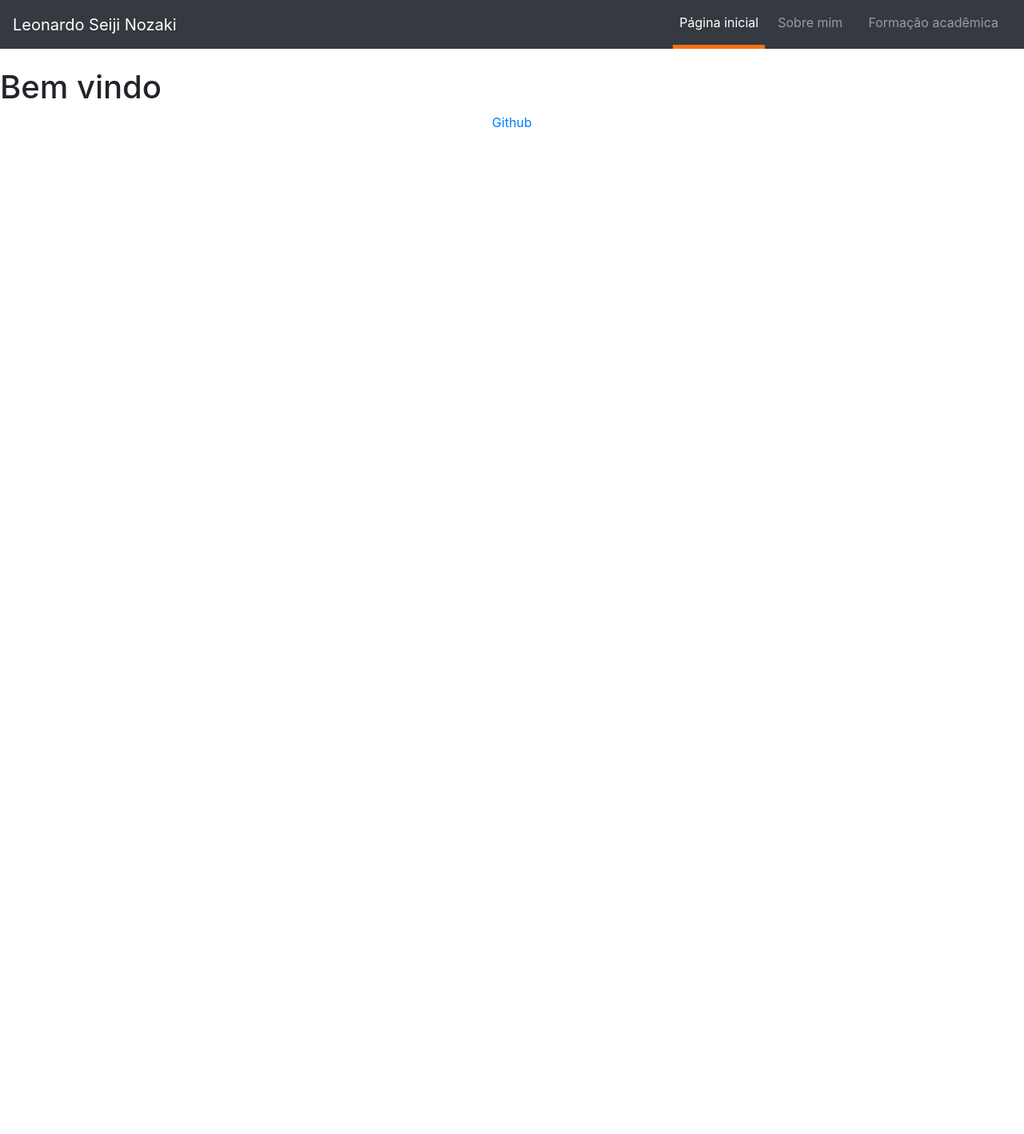
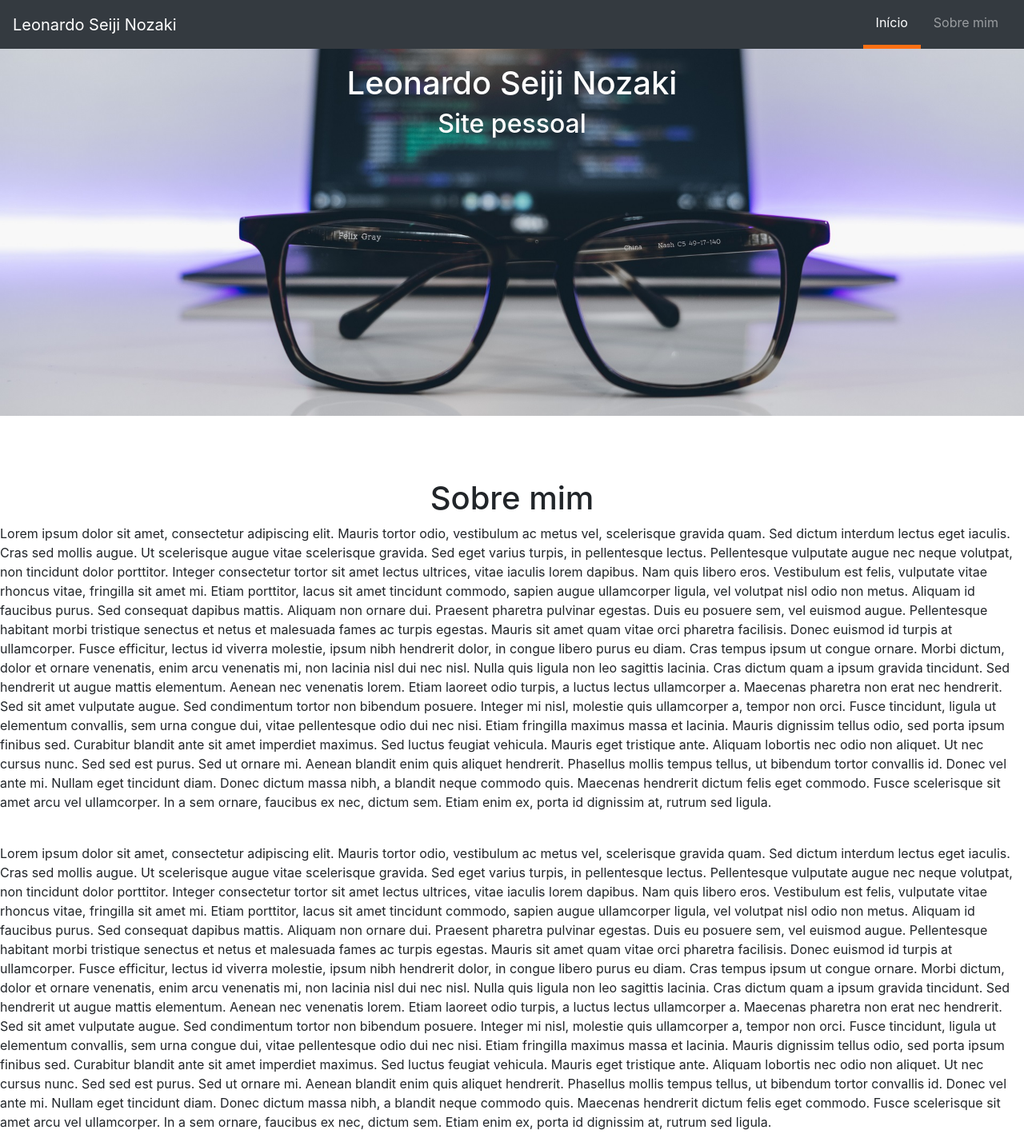
Before and after one commit to LeonardoNozaki/LeonardoNozaki.github.io, a plain HTML site: page index.html in a window 1280 px wide. Shown: the whole page at 80% size. Before the commit the page ends 800 px from the top, so only its background shows below. Drawn offline with nearby package versions, Linux system fonts and the light colour scheme.

Commit message:
Organizacao em pastas e comecando a formular o corpo da pagina, melhora na navbar

```diff
--- /dev/null
+++ b/JS/arq.js
@@ -0,0 +1,24 @@
+$(document).ready(function() {
+    var inicio = document.getElementById('link-inicio'),
+        sobre = document.getElementById('link-sobre'),
+        liInicio = document.getElementById('li-inicio'),
+        liSobre = document.getElementById('li-sobre');
+
+    $(inicio).click(function() {
+        $(sobre).removeClass("text-active");
+        $(sobre).addClass("nav-l");
+        $(liSobre).removeClass("ul-li-active");
+        $(inicio).addClass("text-active");
+        $(inicio).removeClass("nav-l");
+        $(liInicio).addClass("ul-li-active");
+    });
+
+    $(sobre).click(function() {
+        $(inicio).removeClass("text-active");
+        $(inicio).addClass("nav-l");
+        $(liInicio).removeClass("ul-li-active");
+        $(sobre).addClass("text-active");
+        $(sobre).removeClass("nav-l");
+        $(liSobre).addClass("ul-li-active");
+    });
+});
--- /dev/null
+++ b/Style/style.css
@@ -0,0 +1,58 @@
+.ul-li-active {
+    border-bottom: 5px solid #fd7014;
+}
+
+ul li {
+    padding-top: 8px;
+    padding-bottom: 8px;
+}
+
+.text-active {
+    color: white;
+    padding-right: .5rem;
+    padding-left: .5rem;
+    display: block;
+    padding: .5rem 1rem;
+}
+
+.text-active:hover {
+    color: white;
+    text-decoration: none;
+}
+
+#nav1 {
+    padding-top: 0;
+    padding-bottom: 0;
+}
+
+.nav-l {
+    color: rgba(255, 255, 255, .5);
+    padding-right: .5rem;
+    padding-left: .5rem;
+    display: block;
+    padding: .5rem 1rem;
+}
+
+.nav-l:hover {
+    color: #fd7014;
+    text-decoration: none;
+}
+
+.a {
+    color: white;
+}
+
+#Inicio {
+    background: url(../Imagens/background.jpg) no-repeat fixed center center;
+    background-size: cover;
+    height: 65vh;
+}
+
+.center-white {
+    text-align: center;
+    color: white;
+}
+
+.center {
+    text-align: center;
+}
--- a/index.html
+++ b/index.html
@@ -5,55 +5,76 @@
     <meta http-equiv="Content-Type" content="text/html; charset=UTF-8">
     <title>Página inicial - Leonardo</title>
     <link rel="stylesheet" href="https://stackpath.bootstrapcdn.com/bootstrap/4.3.1/css/bootstrap.min.css" integrity="sha384-ggOyR0iXCbMQv3Xipma34MD+dH/1fQ784/j6cY/iJTQUOhcWr7x9JvoRxT2MZw1T" crossorigin="anonymous">
-    <link rel="icon" type="imagem/png" href="images.png" />
+    <link rel="icon" type="imagem/png" href="Imagens/iconeinicial.png" />
 
     <script src="https://code.jquery.com/jquery-3.3.1.slim.min.js" integrity="sha384-q8i/X+965DzO0rT7abK41JStQIAqVgRVzpbzo5smXKp4YfRvH+8abtTE1Pi6jizo" crossorigin="anonymous"></script>
     <script src="https://cdnjs.cloudflare.com/ajax/libs/popper.js/1.14.7/umd/popper.min.js" integrity="sha384-UO2eT0CpHqdSJQ6hJty5KVphtPhzWj9WO1clHTMGa3JDZwrnQq4sF86dIHNDz0W1" crossorigin="anonymous"></script>
     <script src="https://stackpath.bootstrapcdn.com/bootstrap/4.3.1/js/bootstrap.min.js" integrity="sha384-JjSmVgyd0p3pXB1rRibZUAYoIIy6OrQ6VrjIEaFf/nJGzIxFDsf4x0xIM+B07jRM" crossorigin="anonymous"></script>
-    <link rel="stylesheet" type="text/css" href="style.css">
+    <link rel="stylesheet" type="text/css" href="Style/style.css">
 </head>
 
 <script src="http://code.jquery.com/jquery-2.1.3.min.js"></script>
+<script type="text/javascript" src="JS/arq.js"></script>
 
 <body style=" position: relative;">
     <header>
+        <nav class="navbar navbar-expand-lg navbar-dark bg-dark fixed-top" id="nav1">
+            <a class="navbar-brand " style="color: white;">Leonardo Seiji Nozaki</a>
 
-
-        <nav class="navbar navbar-expand-lg navbar-dark bg-dark" id="nav1">
-            <a class="navbar-brand" id="text-active">Leonardo Seiji Nozaki</a>
-            <button class="navbar-toggler" type="button" data-toggle="collapse" data-target="#navbarText" aria-controls="navbarText" aria-expanded="false" aria-label="Toggle navigation">
-              <span class="navbar-toggler-icon"></span>
-            </button>
             <div class="collapse navbar-collapse" id="navbarText">
                 <ul class="navbar-nav ml-auto">
-                    <li class="nav-item" id="ul-li-active">
-                        <a class="nav-link" href="#" id="text-active">Página inicial</a>
+                    <li class="nav-item ul-li-active" id="li-inicio">
+                        <a class="text-active" href="#Inicio" id="link-inicio">Início</a>
                     </li>
-                    <li class="nav-item">
-                        <a class="nav-l h" href="#">Sobre mim</a>
+                    <li class="nav-item" id="li-sobre">
+                        <a class="nav-l" href="#Sobre" id="link-sobre">Sobre mim</a>
                     </li>
-                    <li class="nav-item ">
-                        <a class="nav-l h" href="#">Formação acadêmica</a>
-                    </li>
+
                 </ul>
 
                 </span>
             </div>
         </nav>
-
-
-
     </header>
 
+    <div id="Inicio">
+        <div>
+            <h1 class="center-white" style="padding-top: 80px;">Leonardo Seiji Nozaki</h1>
+            <h2 class="center-white">Site pessoal</h2>
+        </div>
+    </div>
     <br>
+    <div id="Sobre">
 
-    <h1>Bem vindo</h1>
+        <h1 class="center" style="padding-top: 55px;">Sobre mim</h1>
+        <p>Lorem ipsum dolor sit amet, consectetur adipiscing elit. Mauris tortor odio, vestibulum ac metus vel, scelerisque gravida quam. Sed dictum interdum lectus eget iaculis. Cras sed mollis augue. Ut scelerisque augue vitae scelerisque gravida. Sed
+            eget varius turpis, in pellentesque lectus. Pellentesque vulputate augue nec neque volutpat, non tincidunt dolor porttitor. Integer consectetur tortor sit amet lectus ultrices, vitae iaculis lorem dapibus. Nam quis libero eros. Vestibulum
+            est felis, vulputate vitae rhoncus vitae, fringilla sit amet mi. Etiam porttitor, lacus sit amet tincidunt commodo, sapien augue ullamcorper ligula, vel volutpat nisl odio non metus. Aliquam id faucibus purus. Sed consequat dapibus mattis.
+            Aliquam non ornare dui. Praesent pharetra pulvinar egestas. Duis eu posuere sem, vel euismod augue. Pellentesque habitant morbi tristique senectus et netus et malesuada fames ac turpis egestas. Mauris sit amet quam vitae orci pharetra facilisis.
+            Donec euismod id turpis at ullamcorper. Fusce efficitur, lectus id viverra molestie, ipsum nibh hendrerit dolor, in congue libero purus eu diam. Cras tempus ipsum ut congue ornare. Morbi dictum, dolor et ornare venenatis, enim arcu venenatis
+            mi, non lacinia nisl dui nec nisl. Nulla quis ligula non leo sagittis lacinia. Cras dictum quam a ipsum gravida tincidunt. Sed hendrerit ut augue mattis elementum. Aenean nec venenatis lorem. Etiam laoreet odio turpis, a luctus lectus ullamcorper
+            a. Maecenas pharetra non erat nec hendrerit. Sed sit amet vulputate augue. Sed condimentum tortor non bibendum posuere. Integer mi nisl, molestie quis ullamcorper a, tempor non orci. Fusce tincidunt, ligula ut elementum convallis, sem urna
+            congue dui, vitae pellentesque odio dui nec nisi. Etiam fringilla maximus massa et lacinia. Mauris dignissim tellus odio, sed porta ipsum finibus sed. Curabitur blandit ante sit amet imperdiet maximus. Sed luctus feugiat vehicula. Mauris eget
+            tristique ante. Aliquam lobortis nec odio non aliquet. Ut nec cursus nunc. Sed sed est purus. Sed ut ornare mi. Aenean blandit enim quis aliquet hendrerit. Phasellus mollis tempus tellus, ut bibendum tortor convallis id. Donec vel ante mi.
+            Nullam eget tincidunt diam. Donec dictum massa nibh, a blandit neque commodo quis. Maecenas hendrerit dictum felis eget commodo. Fusce scelerisque sit amet arcu vel ullamcorper. In a sem ornare, faucibus ex nec, dictum sem. Etiam enim ex,
+            porta id dignissim at, rutrum sed ligula.</p>
+    </div>
+    <br>
+    <div>
 
-    <center>
-        <a href="https://github.com/LeonardoNozaki " target="_blank ">Github</a>
-    </center>
+        <p>Lorem ipsum dolor sit amet, consectetur adipiscing elit. Mauris tortor odio, vestibulum ac metus vel, scelerisque gravida quam. Sed dictum interdum lectus eget iaculis. Cras sed mollis augue. Ut scelerisque augue vitae scelerisque gravida. Sed
+            eget varius turpis, in pellentesque lectus. Pellentesque vulputate augue nec neque volutpat, non tincidunt dolor porttitor. Integer consectetur tortor sit amet lectus ultrices, vitae iaculis lorem dapibus. Nam quis libero eros. Vestibulum
+            est felis, vulputate vitae rhoncus vitae, fringilla sit amet mi. Etiam porttitor, lacus sit amet tincidunt commodo, sapien augue ullamcorper ligula, vel volutpat nisl odio non metus. Aliquam id faucibus purus. Sed consequat dapibus mattis.
+            Aliquam non ornare dui. Praesent pharetra pulvinar egestas. Duis eu posuere sem, vel euismod augue. Pellentesque habitant morbi tristique senectus et netus et malesuada fames ac turpis egestas. Mauris sit amet quam vitae orci pharetra facilisis.
+            Donec euismod id turpis at ullamcorper. Fusce efficitur, lectus id viverra molestie, ipsum nibh hendrerit dolor, in congue libero purus eu diam. Cras tempus ipsum ut congue ornare. Morbi dictum, dolor et ornare venenatis, enim arcu venenatis
+            mi, non lacinia nisl dui nec nisl. Nulla quis ligula non leo sagittis lacinia. Cras dictum quam a ipsum gravida tincidunt. Sed hendrerit ut augue mattis elementum. Aenean nec venenatis lorem. Etiam laoreet odio turpis, a luctus lectus ullamcorper
+            a. Maecenas pharetra non erat nec hendrerit. Sed sit amet vulputate augue. Sed condimentum tortor non bibendum posuere. Integer mi nisl, molestie quis ullamcorper a, tempor non orci. Fusce tincidunt, ligula ut elementum convallis, sem urna
+            congue dui, vitae pellentesque odio dui nec nisi. Etiam fringilla maximus massa et lacinia. Mauris dignissim tellus odio, sed porta ipsum finibus sed. Curabitur blandit ante sit amet imperdiet maximus. Sed luctus feugiat vehicula. Mauris eget
+            tristique ante. Aliquam lobortis nec odio non aliquet. Ut nec cursus nunc. Sed sed est purus. Sed ut ornare mi. Aenean blandit enim quis aliquet hendrerit. Phasellus mollis tempus tellus, ut bibendum tortor convallis id. Donec vel ante mi.
+            Nullam eget tincidunt diam. Donec dictum massa nibh, a blandit neque commodo quis. Maecenas hendrerit dictum felis eget commodo. Fusce scelerisque sit amet arcu vel ullamcorper. In a sem ornare, faucibus ex nec, dictum sem. Etiam enim ex,
+            porta id dignissim at, rutrum sed ligula.</p>
 
-
+    </div>
 
 </body>
 
--- a/style.css
+++ /dev/null
@@ -1,34 +0,0 @@
-#ul-li-active {
-    border-bottom: 5px solid #fd7014;
-}
-
-ul li {
-    padding-top: 8px;
-    padding-bottom: 8px;
-}
-
-#text-active {
-    color: white;
-}
-
-#nav1 {
-    padding-top: 0;
-    padding-bottom: 0;
-}
-
-.nav-l {
-    color: rgba(255, 255, 255, .5);
-    padding-right: .5rem;
-    padding-left: .5rem;
-    display: block;
-    padding: .5rem 1rem;
-}
-
-.h:hover {
-    color: #fd7014;
-    text-decoration: none;
-}
-
-.a {
-    color: white;
-}
```
Also changed, not shown: Imagens/background.jpg (added), Imagens/iconeinicial.png (added), images.png (deleted).
